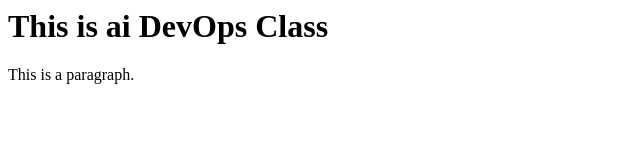
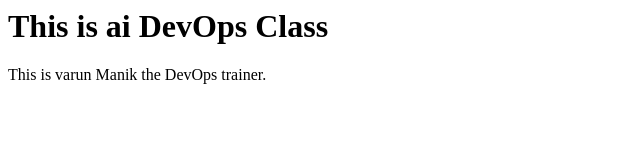
Before and after one commit to tanumoy1988/git-ops-1, a plain HTML site: page index.html in a window 1280 px wide. Shown: the whole page, without its empty margins (0-640 px from the left). Drawn offline with Linux system fonts and the light colour scheme.

Commit message:
adding another line

```diff
--- a/index.html
+++ b/index.html
@@ -5,7 +5,7 @@
 <body>
 
 <h1>This is ai DevOps Class</h1>
-<p>This is a paragraph.</p>
+<p>This is varun Manik the DevOps trainer.</p>
 
 </body>
 </html>
```
